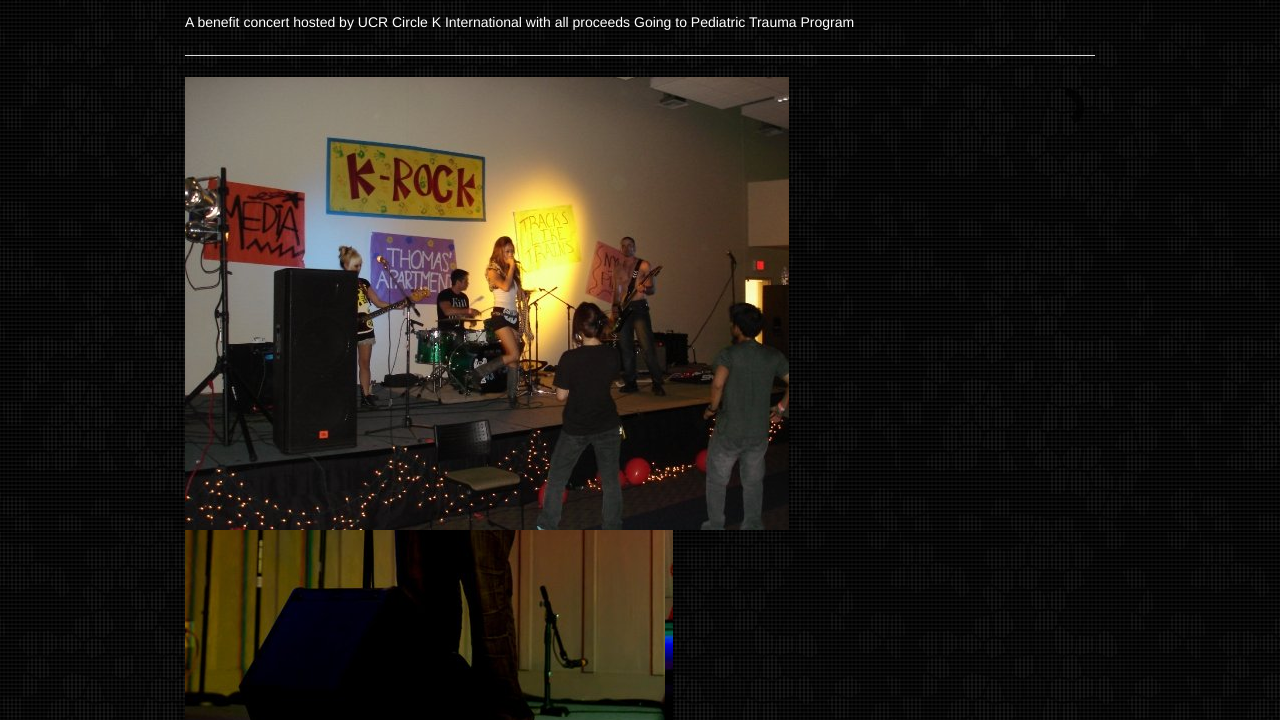
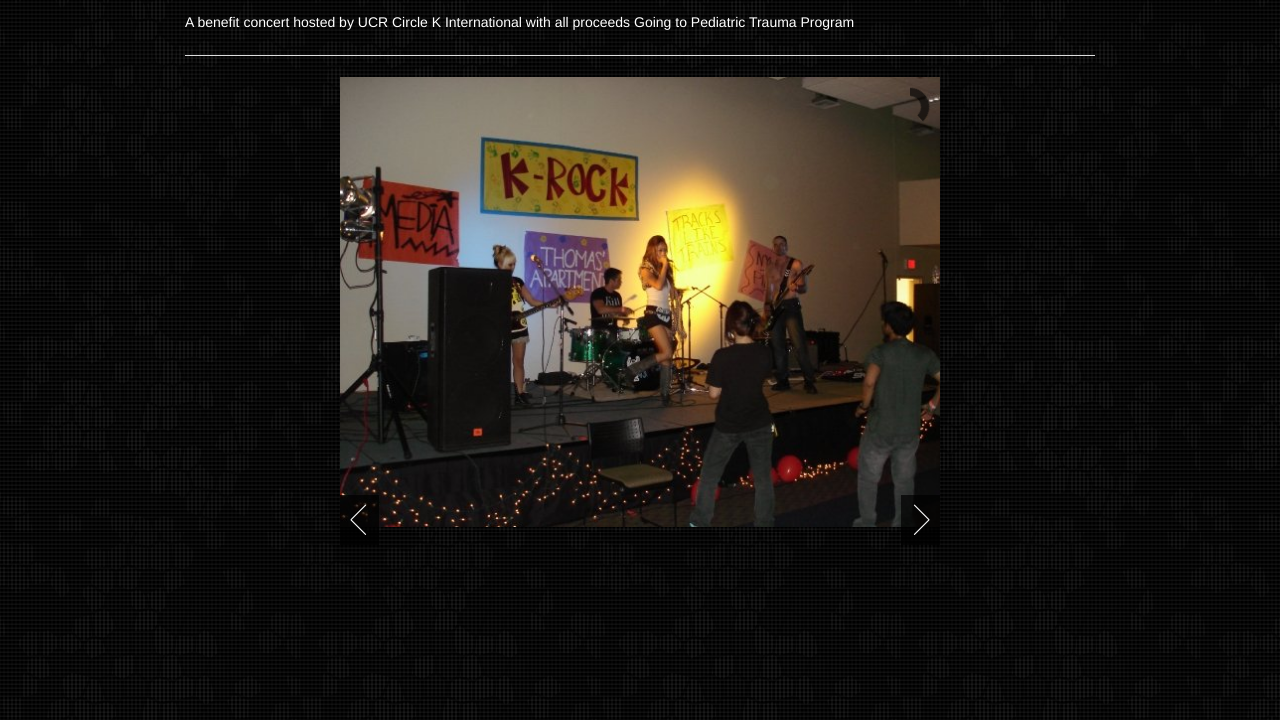
Before and after one commit to krisavage/krockprotoype, a plain HTML site: page krock.htm in a window 1280 px wide. Shown: the part 58-778 px from the top of the page. Drawn offline with Linux system fonts and the light colour scheme.

Commit message:
Hid all images by default so orbit will only display the one it is trying to. Also, centered slideshow and gave an absolute width to contain the current images correctly.

```diff
--- a/krock.htm
+++ b/krock.htm
@@ -36,7 +36,7 @@
 
 
   <div class="row">
-    <div class="twelve columns">
+    <div id="slideshowContainer">
       <div id="featured">
         <img src="images/krockimages/krock1.jpg" alt="slide image">
         <img src="images/krockimages/krock2.jpg" alt="slide image">
--- a/stylesheets/app.css
+++ b/stylesheets/app.css
@@ -4,7 +4,7 @@
    Table of Contents
 -----------------------------------------------------
 :: Shared Styles
-:: Page Name 1
+:: Krock
 :: Page Name 2
 */
 
@@ -16,12 +16,14 @@
 
 
 /* -----------------------------------------
-   Page Name 1
+   Krock
 ----------------------------------------- */
 
+#featured > img {
+    opacity: 0;
+}
 
-
-
-/* -----------------------------------------
-   Page Name 2
------------------------------------------ */
+#slideshowContainer {
+    width: 600px;
+    margin: 0 auto;
+}
```
